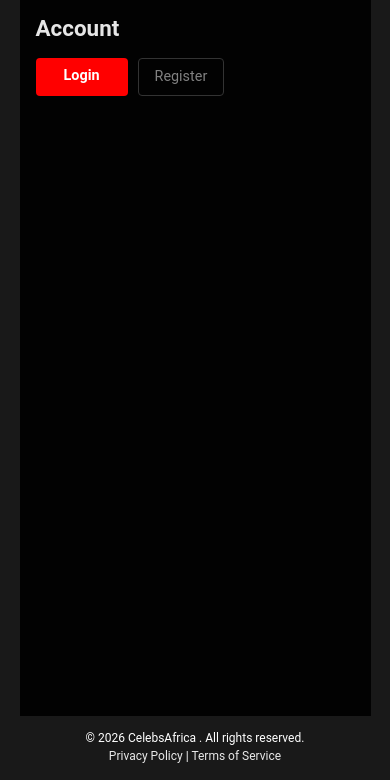
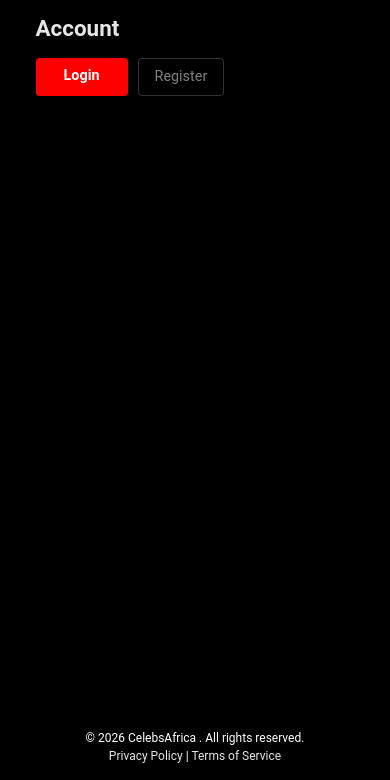
Before and after one commit to KwameDomfe/celebs_africa, a Django app: page /accounts/ in a window 390 px wide. Shown: the part 64-844 px from the top of the page. Run offline with Django 5.2, Linux system fonts and the light colour scheme; data comes from the database, SQL or seed files in the repository; both versions use the stored data as it was after the commit; some libraries are stand-ins or nearby versions.

Commit message:
Updated the mobile ui.

```diff
--- a/core/templates/base.html
+++ b/core/templates/base.html
@@ -221,7 +221,7 @@
             </a>
         {% endif %}
     </div>
-    <main class="flex-auto w-100 bg-black-90"
+    <main class="flex-auto w-100 bg-black"
         style="height:calc(100vh - 128px);
             margin-top:64px;
             margin-bottom:64px;
@@ -243,7 +243,7 @@
             {% endblock %}
         </div>
     </main>
-    <footer class="flex flex-column items-center justify-center bg-black-90 white db w-100 tc fixed bottom-0 left-0 f0-75 z-999" style="height:64px;">
+    <footer class="flex flex-column items-center justify-center bg-black white db w-100 tc fixed bottom-0 left-0 f0-75 z-999" style="height:64px;">
         <p class="flex items-center justify-center mb0-25">
             &copy; {{ year|default:2026 }} CelebsAfrica . All rights reserved.
 
```
Also changed, not shown: db.sqlite3.
